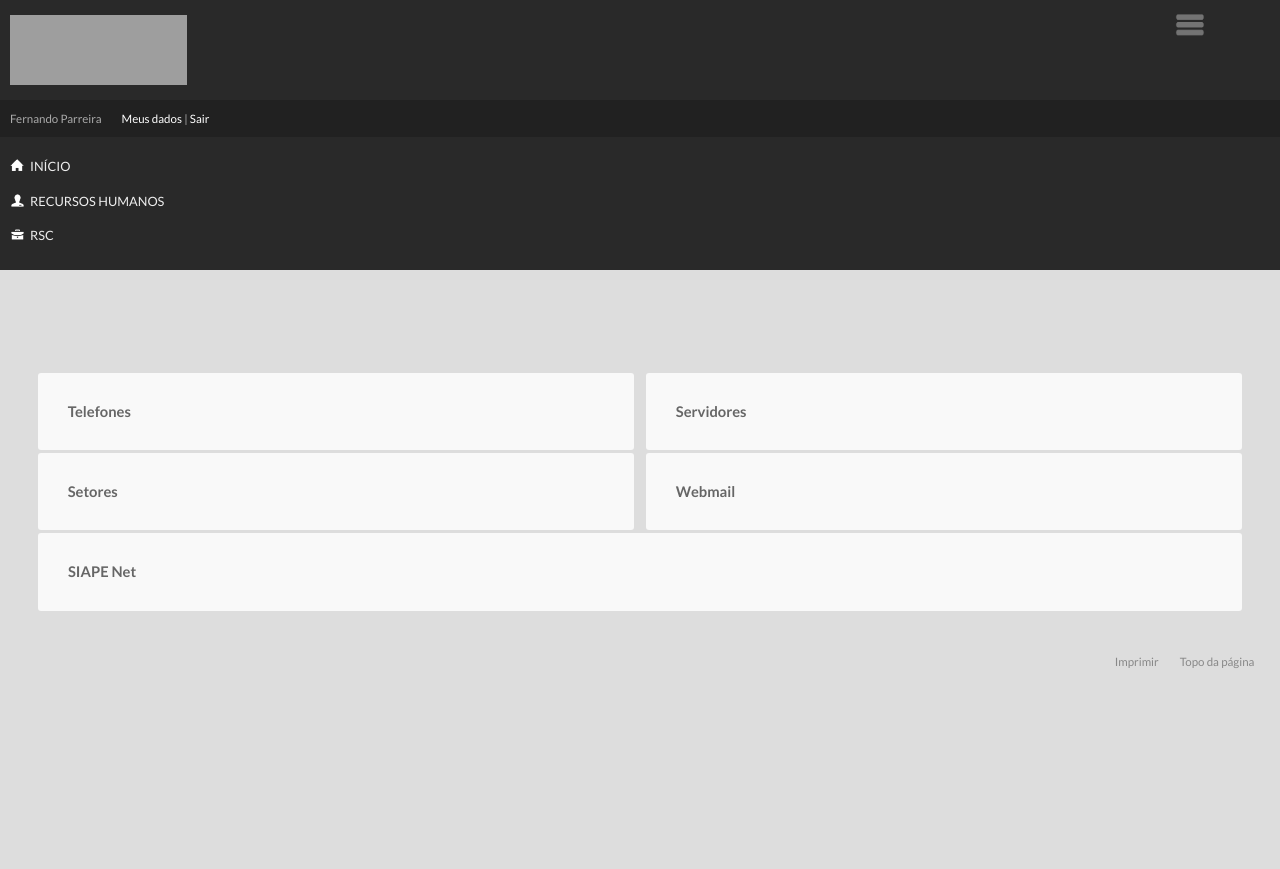
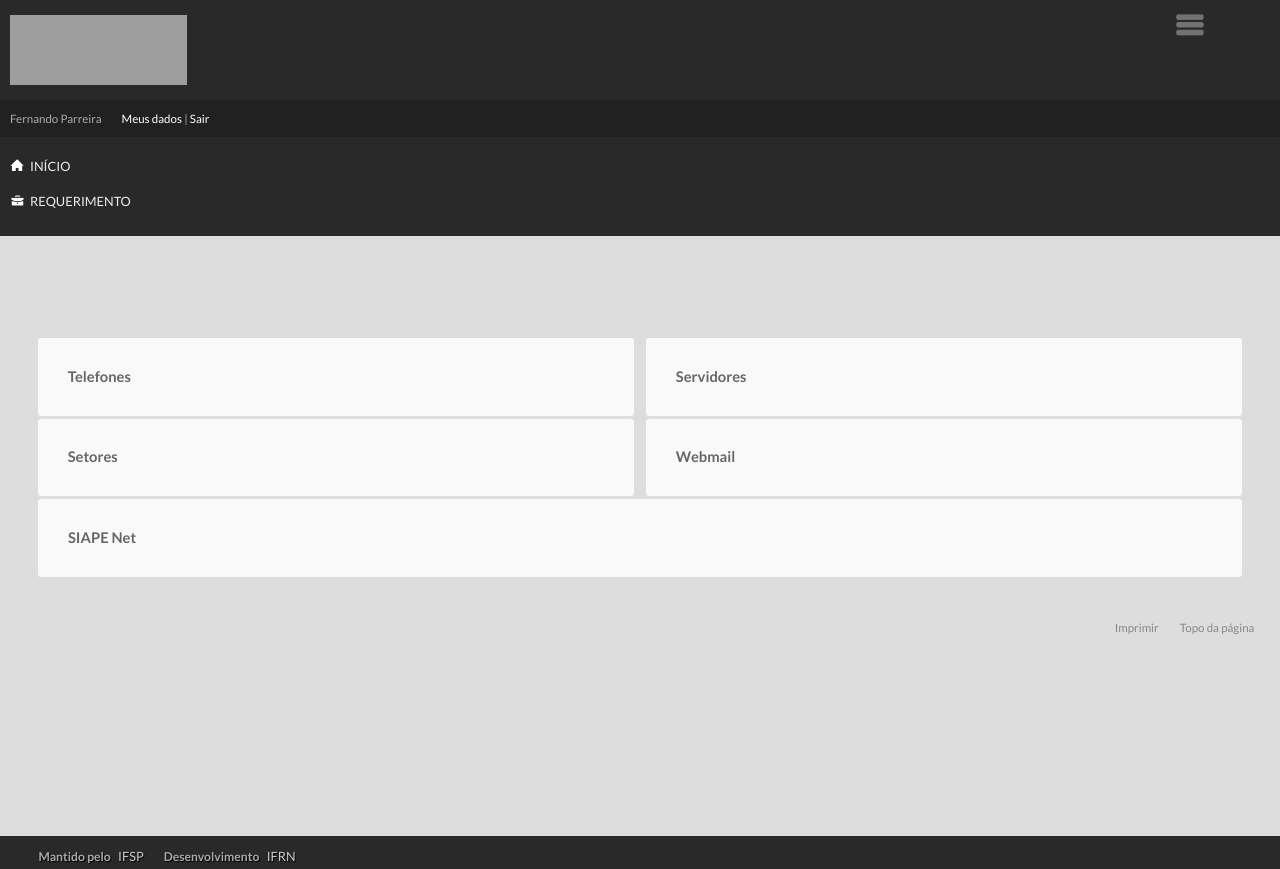
Before and after one commit to fparreira/ifspwebsec, a Django app: page / in a window 1280 px wide. Shown: the top 869 px of the page. Run offline with Django 3.2, Linux system fonts and the light colour scheme; grey boxes are pictures that could not be loaded.

Commit message:
alteracao no menu

```diff
--- a/websec/core/templates/index.html
+++ b/websec/core/templates/index.html
@@ -80,9 +80,9 @@
                         <li>Fernando Parreira</li>
                         <li>
 
-                                <a href="/rh/servidor/1868588/">Meus dados</a> |
+                                <a href="/">Meus dados</a> |
 
-                            <a href="/accounts/logout/" class="logout">Sair</a>
+                            <a href="/" class="logout">Sair</a>
                         </li>
                     </ul>
                 </div>
@@ -90,18 +90,20 @@
                 <nav>
                     <ul>
                         <li class="menu-home"><a href="/">Início</a></li>
-                        <li class="has-child menu-recursos-humanos" ><a href="#" title="Recursos Humanos">Recursos Humanos</a><ul><li class="" id="menu-item-recursoshumanos_servidores"><a href="/djtools/breadcrumbs_reset/recursoshumanos_servidores/admin/suap/servidor/?excluido__exact=0" title="Servidores">Servidores</a></li><li class="" id="menu-item-recursoshumanos_setores"><a href="/djtools/breadcrumbs_reset/recursoshumanos_setores/admin/suap/setor/?excluido__exact=0" title="Setores">Setores</a></li><li class="has-child" ><a href="#" title="Remoção">Remoção</a><ul><li class="" id="menu-item-recursoshumanos_remocao_remocoes"><a href="/djtools/breadcrumbs_reset/recursoshumanos_remocao_remocoes/remocao/remocoes/" title="Remoções">Remoções</a></li></ul></li></ul></li>
-
                         <li class="has-child menu-extensao">
-			        <a href="/rec_saberes/documentacao/">RSC</a>
-			        <ul>
-			        	<li>
-					      	<a href="/rec_saberes/documentacao/">Enviar Documentos</a>
-					</li>
-				</ul>
+			                <a href="/">REQUERIMENTO</a>
+                            <ul>
+                                <li>
+                                    <a href="/">Cadastro</a>
+                                </li>
+                                <li>
+                                    <a href="/">Fluxo</a>
+                                </li>
+                                <li>
+                                    <a href="/">Solicitação</a>
+                                </li>
+				            </ul>
                         </li>
-
-
                     </ul>
                 </nav>
 
```
